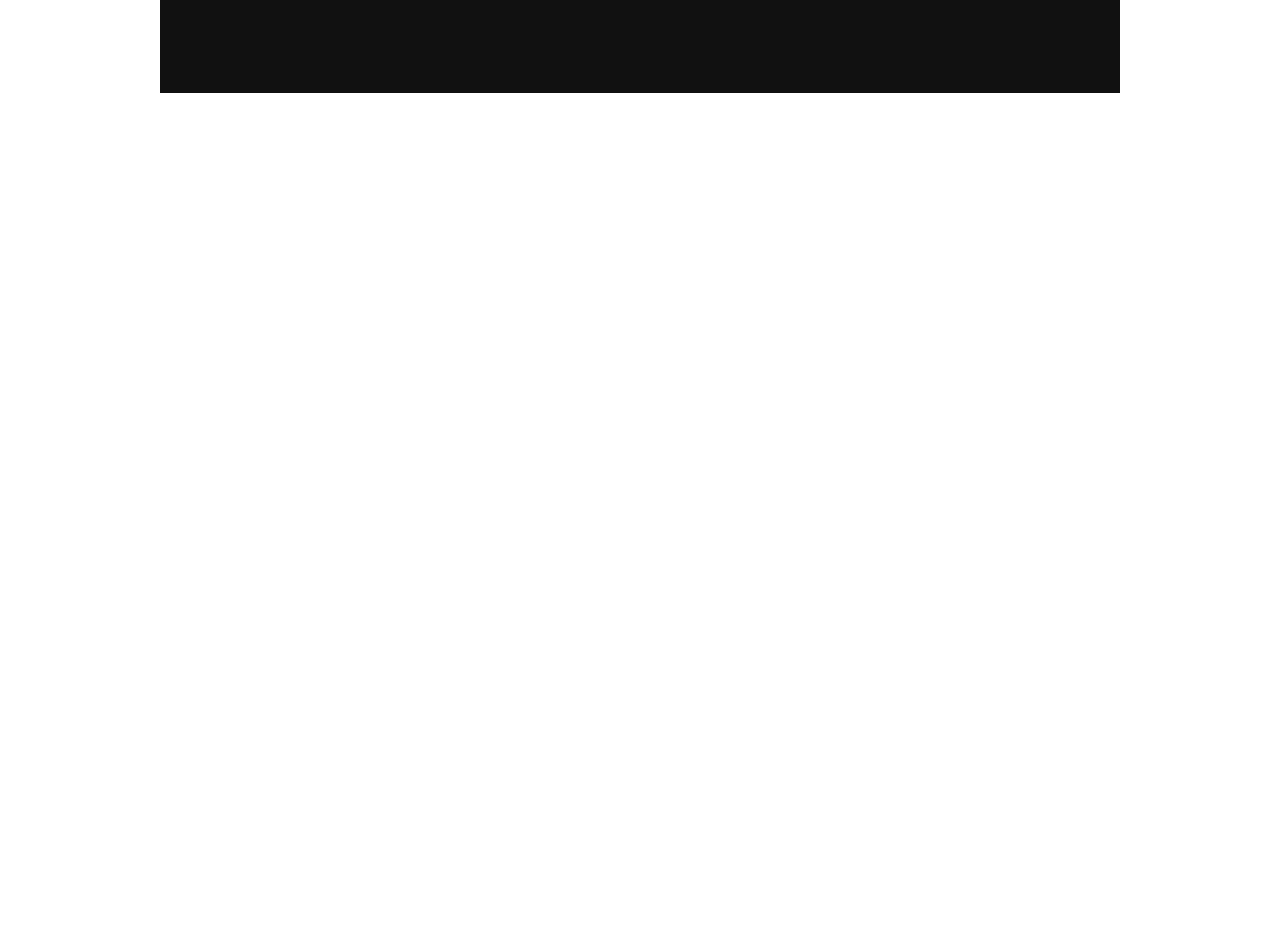
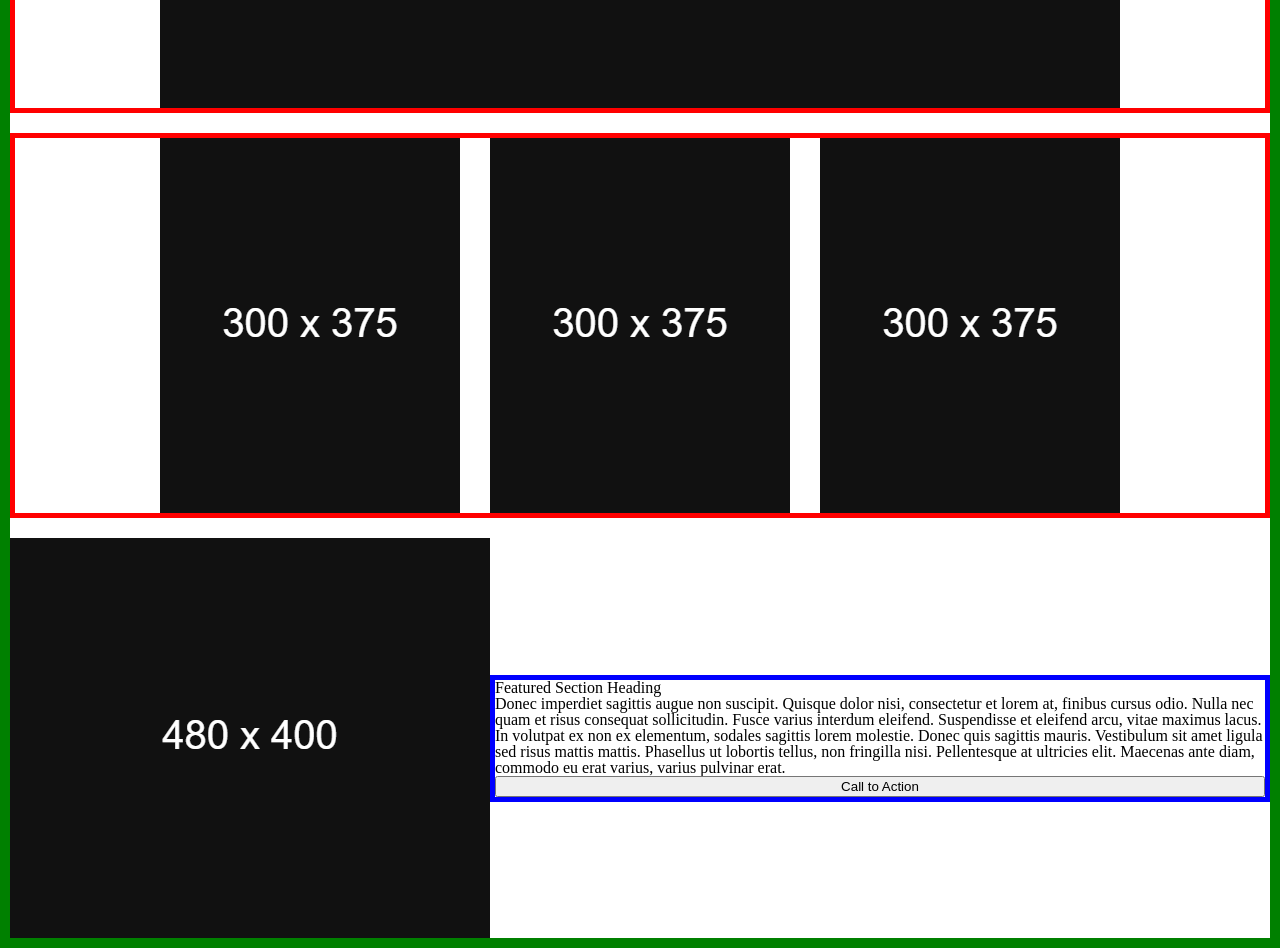
Before and after one commit to JamaisVu1/wirefame-exercise, a plain HTML site: page index.html in a window 1280 px wide. Shown: the part 500-1448 px from the top of the page. Before the commit the page ends 800 px from the top, so only its background shows below. Drawn offline with Linux system fonts and the light colour scheme.

Commit message:
random polishing and featured section

```diff
--- a/css/styles.css
+++ b/css/styles.css
@@ -1,20 +1,25 @@
+.whole {
+  border: 10px solid green;
+  display: flex;
+  flex-direction: column;
+}
+
 .header {
   align-items: center;
   background-color: #444444;
   color: grey;
   display: flex;
   flex-direction: row;
-  gap: 1em;
-  justify-content: space-between;
+  gap: 30px;
   margin: 0px;
   padding: 20px;
 }
+
 
 .header div {
   border: 5px solid red;
   margin: 0 10px;
 }
-
 
 .header img {
   max-width: 200px;
@@ -22,8 +27,36 @@
 }
 
 .hero {
+  border: solid red 5px;
   align-items: center;
   display: flex;
+  flex-direction: row;
   justify-content: space-around;
   margin-top: 20px;
 }
+
+.sub {
+  border: solid red 5px;
+  display: flex;
+  flex-direction: row;
+  margin-top: 20px;
+justify-content: center;
+}
+
+.sub img {
+   margin: 0 15px;
+}
+
+.featured {
+  align-items: center;
+  display: flex;
+  flex-direction: row;
+  justify-content: space-between;
+  margin-top: 20px;
+}
+
+.featured .content {
+border: 5px solid blue;
+  display: flex;
+flex-direction: column;
+}
--- a/index.html
+++ b/index.html
@@ -1,28 +1,56 @@
 <!DOCTYPE html>
 <html lang="en">
   <head>
-  <meta charset="UTF-8">
-  <meta name="viewport" content="width=device-width, initial-scale=1.0">
+    <meta charset="UTF-8" />
+    <meta name="viewport" content="width=device-width, initial-scale=1.0" />
     <title>Wire Frame</title>
-  <link rel="stylesheet" href="css/reset.css">
-  <link rel="stylesheet" href="css/styles.css">
+    <link rel="stylesheet" href="css/reset.css" />
+    <link rel="stylesheet" href="css/styles.css" />
   </head>
   <body>
     <main>
+      <section class="whole">
         <section class="header">
-      <div><img src="images/logo.png" alt="placeholder image"></div>
+          <div><img src="images/logo.png" alt="placeholder image" /></div>
           <div>Nav Item 1</div>
           <div>Nav Item 2</div>
           <div>Nav Item 3</div>
           <div>Nav Item 4</div>
-      <div></div>
         </section>
 
-    <section class="hero"><img src="images/960x450.png" alt="placeholder image"></section>
+        <section class="hero">
+          <img src="images/960x450.png" alt="placeholder image" />
+        </section>
+
+        <section class="sub">
+          <img src="images/300x375.png" alt="placeholder image" />
+          <img src="images/300x375.png" alt="placeholder image" />
+          <img src="images/300x375.png" alt="placeholder image" />
+        </section>
+
+        <section class="featured">
+          <img src="images/480x400.png" alt="placeholder image" />
+          <div class="content">
+            <h3>Featured Section Heading</h3>
+
+            <p>
+              Donec imperdiet sagittis augue non suscipit. Quisque dolor nisi,
+              consectetur et lorem at, finibus cursus odio. Nulla nec quam et
+              risus consequat sollicitudin. Fusce varius interdum eleifend.
+              Suspendisse et eleifend arcu, vitae maximus lacus. In volutpat ex
+              non ex elementum, sodales sagittis lorem molestie. Donec quis
+              sagittis mauris. Vestibulum sit amet ligula sed risus mattis
+              mattis. Phasellus ut lobortis tellus, non fringilla nisi.
+              Pellentesque at ultricies elit. Maecenas ante diam, commodo eu
+              erat varius, varius pulvinar erat.
+            </p>
+
+            <button>Call to Action</button>
+          </div>
+        </section>
 
 
-
+      </section>
     </main>
-
   </body>
 </html>
```
Lines whose indentation alone changed are shown as unchanged.
